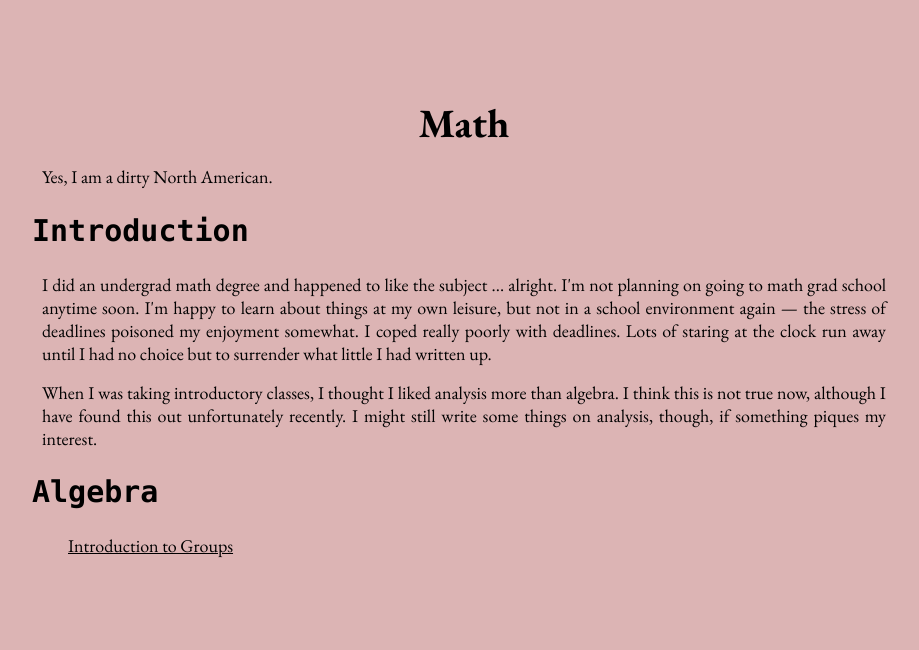
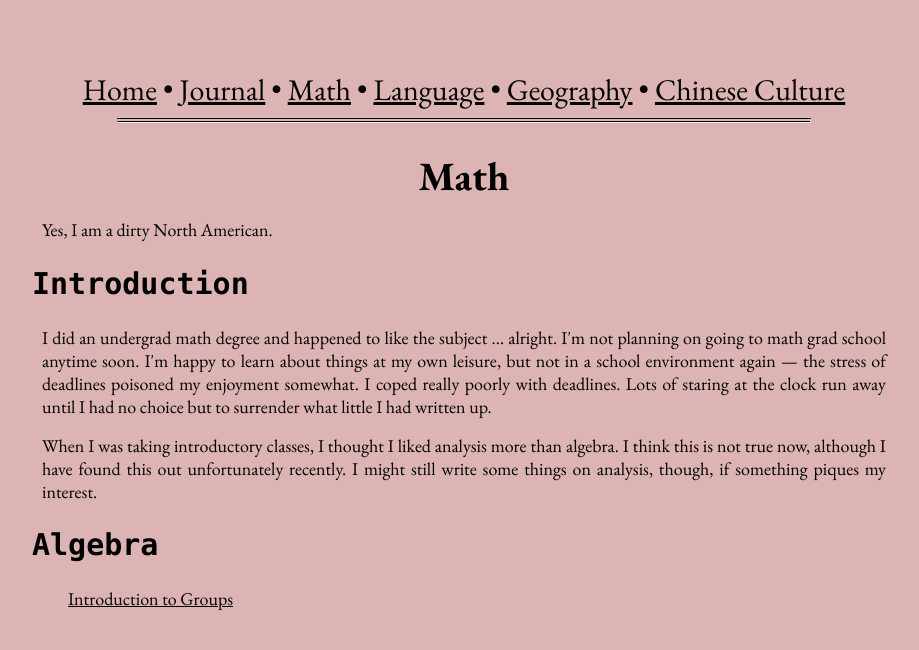
Before and after one commit to ai-no-uta/ai-no-uta.github.io, a plain HTML site: page math.html in a window 1280 px wide. Shown: the whole page, without its empty margins (176-1095 px from the left). Drawn offline with Linux system fonts and the light colour scheme.

Commit message:
fixed header

```diff
--- a/math.html
+++ b/math.html
@@ -5,6 +5,7 @@
         <link rel="stylesheet" href="style.css">
     </head>
     <body>
+        <div id="header-placeholder"></div>
         <script>
         fetch('/header.html')
             .then(response => response.text())
```
